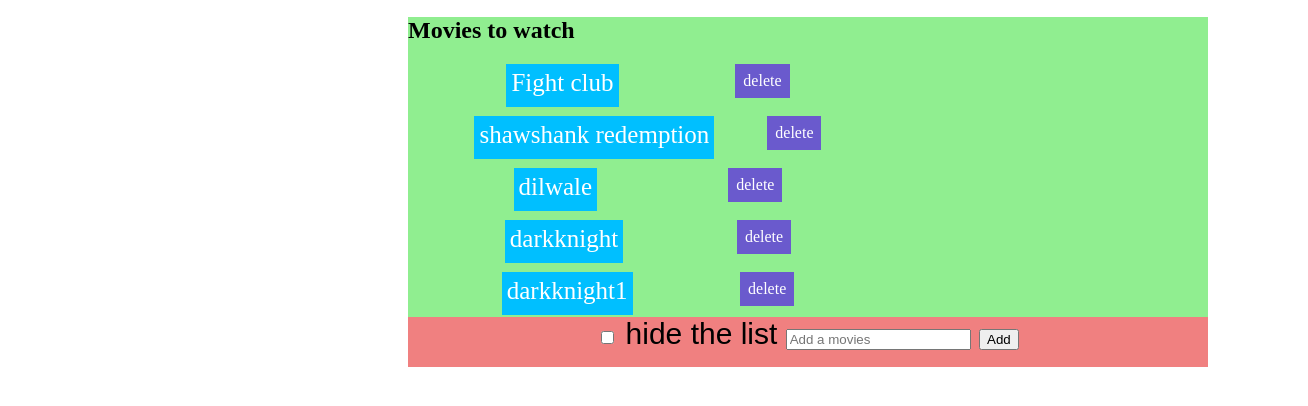
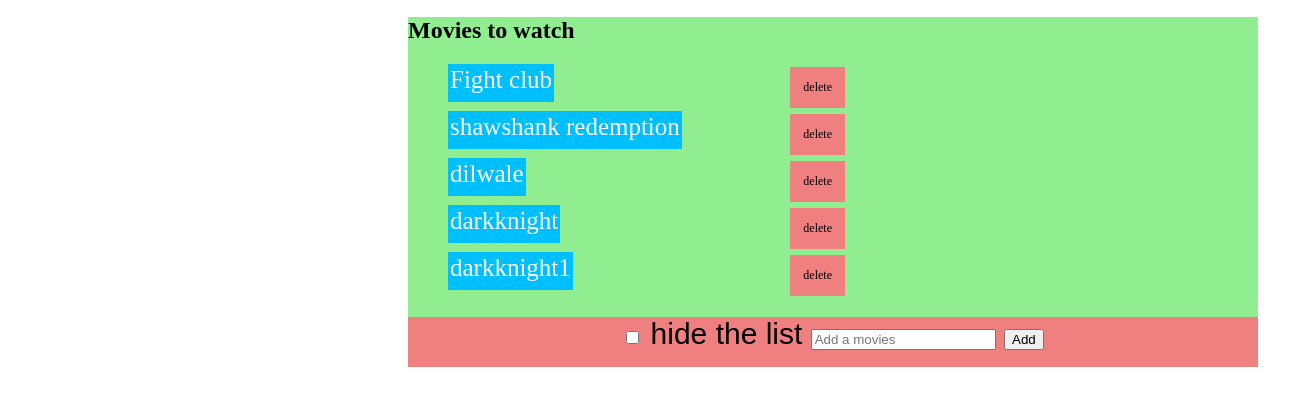
Before and after one commit to suraj9716/moviepro, a plain HTML site: page index.html in a window 1280 px wide. Shown: the part 290-696 px from the top of the page, 1308 px wide, since content can reach past the window. Drawn offline with Linux system fonts and the light colour scheme.

Commit message:
Update style2.css

```diff
--- a/style2.css
+++ b/style2.css
@@ -6,8 +6,8 @@ background-color: white;
 
 
 #wrapper {
-  width: 800px;
-  border: 25px;
+  width: 850px;
+  border: 50px;
   padding: 50px;
 
 margin-top: 100px;
@@ -26,7 +26,21 @@ text-align: center;
 font-family:cursive;
 color: black;
 background-color: grey;
-width: 800px;
+width: 850px;
+
+
+}
+
+
+
+
+
+
+ul{
+
+display:flex;
+flex-direction: column;
+justify-content: flex-start;
 
 
 }
@@ -35,19 +49,8 @@ li{
 
 display: flex;
 flex-direction: row;
-justify-content: space-around;
+justify-content: space-between;
 width: 400px;
-
-}
-
-
-
-ul{
-
-display:flex ,
-flex-direction: column;
-justify-content: flex-start;
-
 
 }
 
@@ -67,7 +70,7 @@ font-size: 25px;
 justify-items: center;
 
 float: left;
-    padding: 5px;
+    padding: 2px;
   margin-bottom: 9px;
   background-color: deepskyblue;
   color: white;
@@ -80,10 +83,6 @@ float: left;
 
 }
 
-.delete{
-
-font color: blue;
-}
 
 #movieslist{
 
@@ -101,18 +100,23 @@ height: 50px;
 
 .del{
 
-color: crimson;
-float: left;
-    padding: 8px;
-  margin-bottom: 18px;
-  background-color: slateblue;
-  color: white;
-text-align: right;
-
+  background-color: lightcoral;
+  border:none;
+  color: black;
+  padding: 13px;
+  text-align: left;
+  text-decoration: none;
+  display: inline-block;
+  font-size: 12px;
+  margin:  3px;
+  transition-duration: 0.4s;
+  cursor: pointer;
+margin-left: 50px;
 }
 .del:hover{
 
- background-color: #0099cc;
+  background-color: #f44336;
+  color: white;
 
 }
 
```
